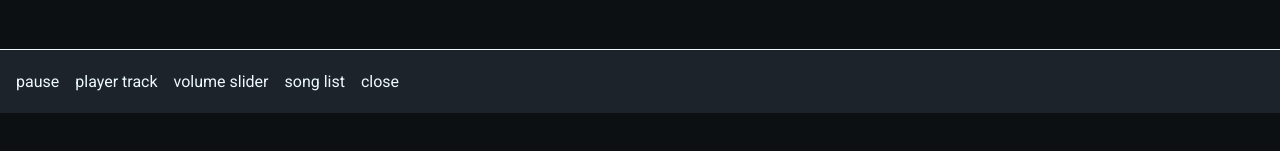
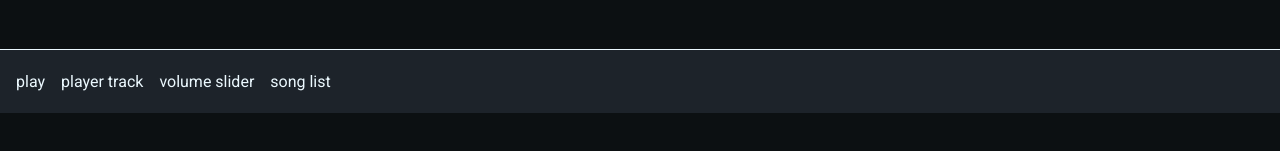
Before and after one commit to elixer-prince/elixer-focus, a React (Vite) app in the folder react-frontend/: page / in a window 1280 px wide. Shown: the part 687-838 px from the top of the page. Built offline with nearby package versions, Linux system fonts and the light colour scheme.

Commit message:
fix(music-player): show the correct button for audio controlling

```diff
--- a/react-frontend/src/features/MusicPlayer/Index.tsx
+++ b/react-frontend/src/features/MusicPlayer/Index.tsx
@@ -20,28 +20,27 @@ const MusicPlayerContent = () => {
                 <div
                     className={"cursor-pointer"}
                     onClick={() => {
-                        playVideo(playerInstanceRef.current);
+                        pauseVideo(playerInstanceRef.current);
                         setPlaybackPaused(false);
                     }}
                 >
-                    play
+                    pause
                 </div>
             ) : (
                 <div
                     className={"cursor-pointer"}
                     onClick={() => {
-                        pauseVideo(playerInstanceRef.current);
+                        playVideo(playerInstanceRef.current);
                         setPlaybackPaused(true);
                     }}
                 >
-                    pause
+                    play
                 </div>
             )}
 
             <div>player track</div>
             <div>volume slider</div>
             <div>song list</div>
-            <div>close</div>
         </div>
     );
 };
```
